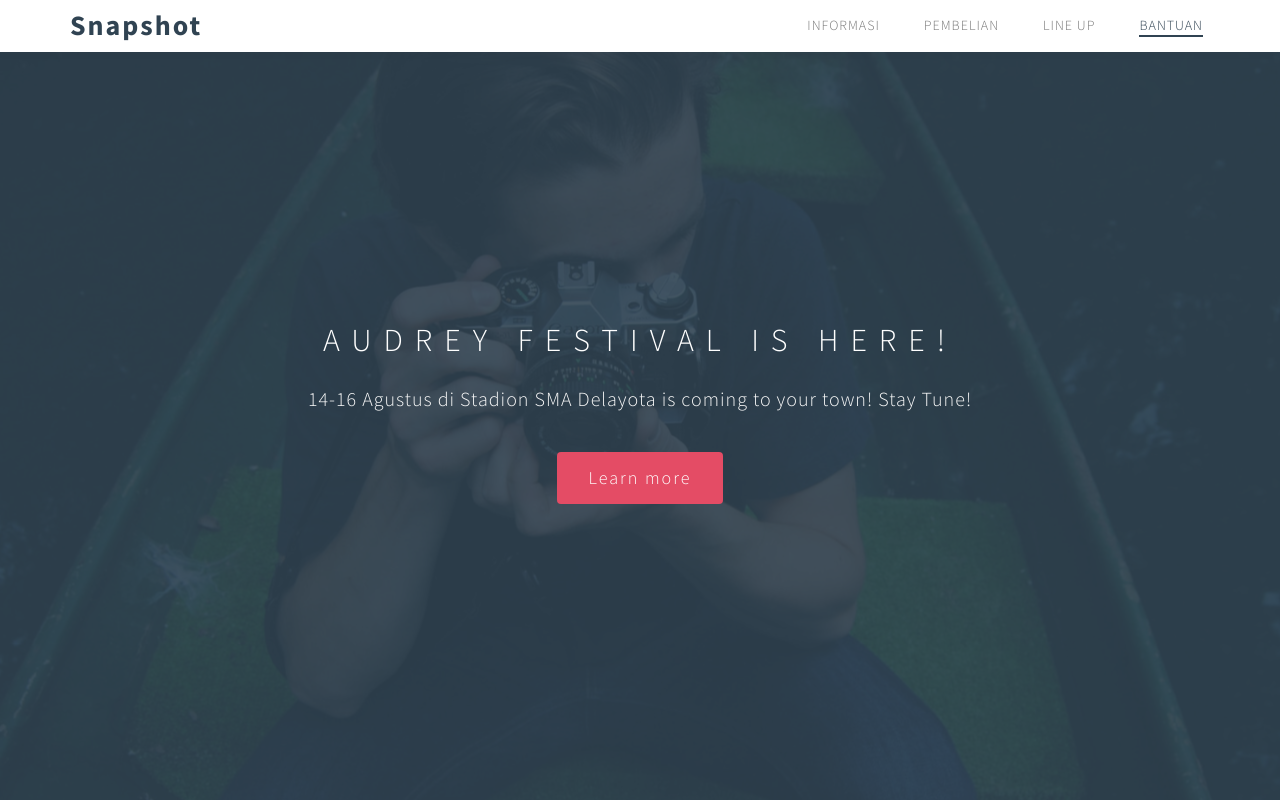
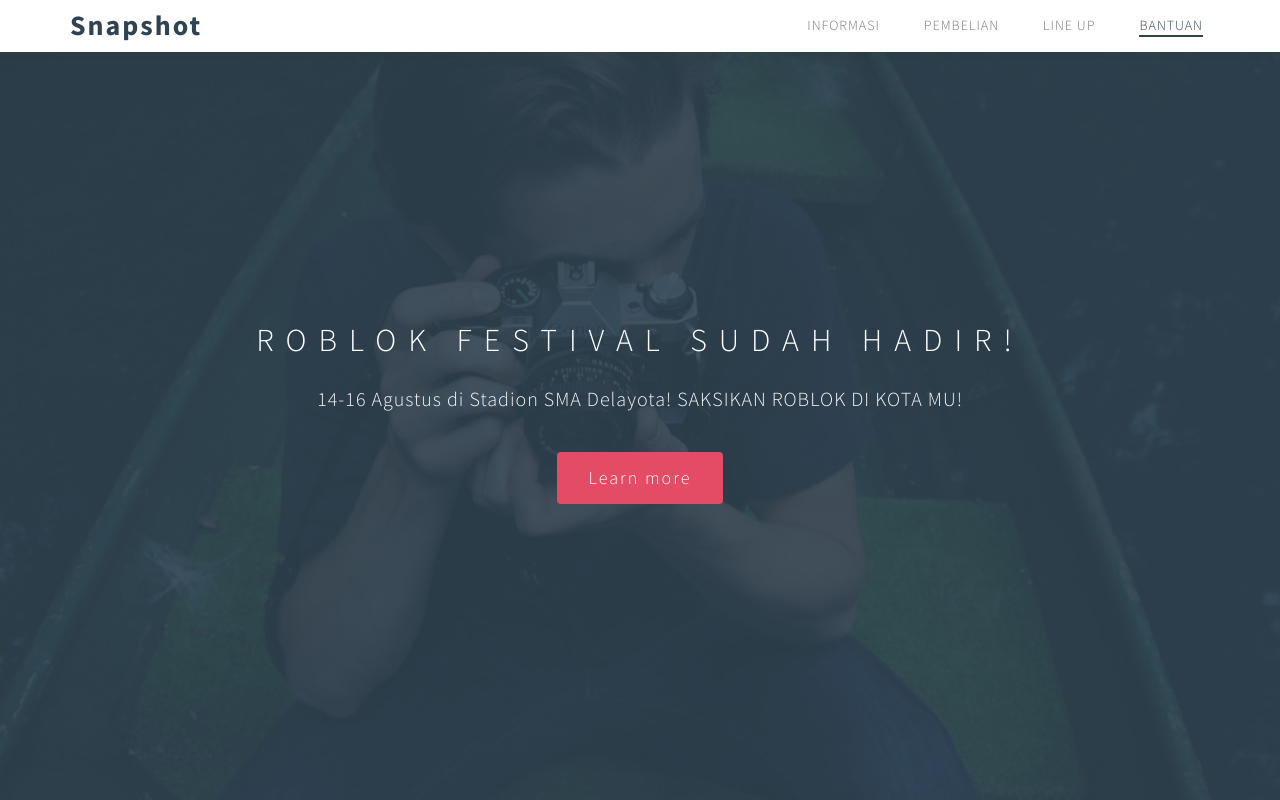
Before and after one commit to hahahaudrey/audddrey, a plain HTML site: page index.html in a window 1280 px wide. Shown: the top 800 px of the page. Drawn offline with Linux system fonts and the light colour scheme.

Commit message:
Update index.html

```diff
--- a/index.html
+++ b/index.html
@@ -77,8 +77,8 @@ http://tympanus.net/codrops/2013/06/18/caption-hover-effects/
     <div class="row">
 
       <div class="col-md-offset-1 col-md-10 col-sm-12 wow fadeInUp" data-wow-delay="0.3s">
-        <h1 class="wow fadeInUp" data-wow-delay="0.6s">Audrey Festival is here!</h1>
-        <p class="wow fadeInUp" data-wow-delay="0.9s">14-16 Agustus di Stadion SMA Delayota is coming to your town! Stay Tune!</p>
+        <h1 class="wow fadeInUp" data-wow-delay="0.6s">ROBLOK FESTIVAL SUDAH HADIR!</h1>
+        <p class="wow fadeInUp" data-wow-delay="0.9s">14-16 Agustus di Stadion SMA Delayota! SAKSIKAN ROBLOK DI KOTA MU!</p>
         <a href="#about" class="smoothScroll btn btn-success btn-lg wow fadeInUp" data-wow-delay="1.2s">Learn more</a>
       </div>
 
```
